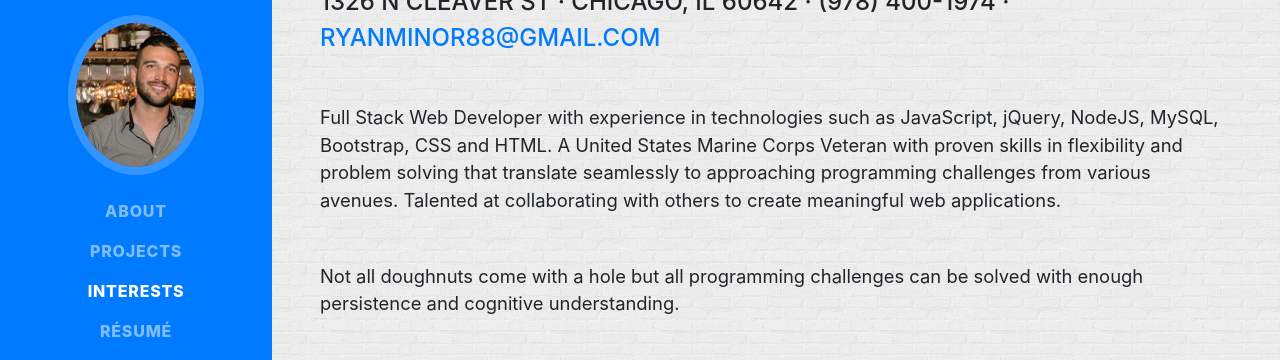
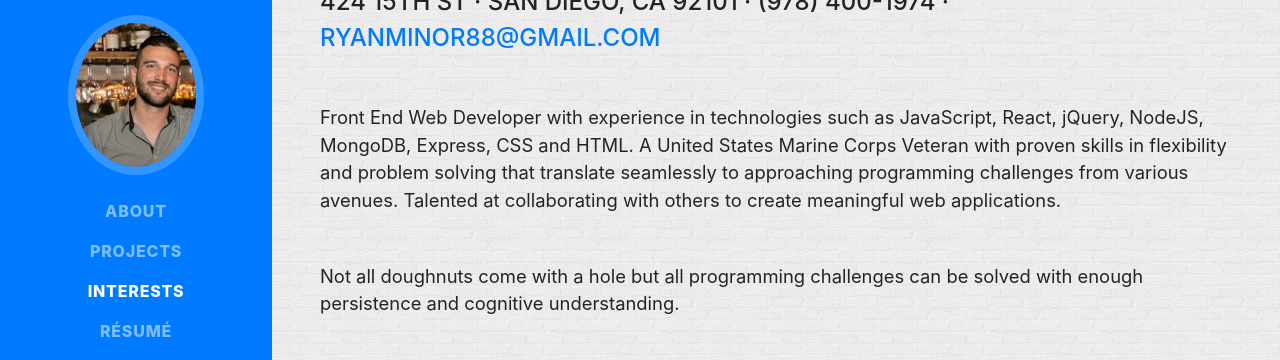
Before and after one commit to ryanroyce/portfolio, a website with bundled scripts: page index.html in a window 1280 px wide. Shown: the part 221-581 px from the top of the page. Built offline with nearby package versions, Linux system fonts and the light colour scheme; files whose address does not match are found by name; a web font is replaced by a local one.

Commit message:
updated address

```diff
--- a/index.html
+++ b/index.html
@@ -64,11 +64,11 @@
         <h1 class="mb-0">Ryan
           <span class="text-primary">Minor</span>
         </h1>
-        <div class="subheading mb-5">1326 N Cleaver St · Chicago, IL 60642 · (978) 400-1974 ·
+        <div class="subheading mb-5">424 15th St · San Diego, CA 92101 · (978) 400-1974 ·
           <a href="mailto:ryanminor88@gmail.com" target="_blank">ryanminor88@gmail.com</a>
         </div>
-        <p class="lead mb-5">Full Stack Web Developer with experience in technologies such as JavaScript, jQuery,
-          NodeJS, MySQL, Bootstrap, CSS and HTML. A United States Marine Corps Veteran with proven skills in flexibility and
+        <p class="lead mb-5">Front End Web Developer with experience in technologies such as JavaScript, React, jQuery,
+          NodeJS, MongoDB, Express, CSS and HTML. A United States Marine Corps Veteran with proven skills in flexibility and
           problem solving that translate seamlessly to approaching programming challenges from various avenues.
           Talented at collaborating with others to create meaningful web applications.
         </p>
```
